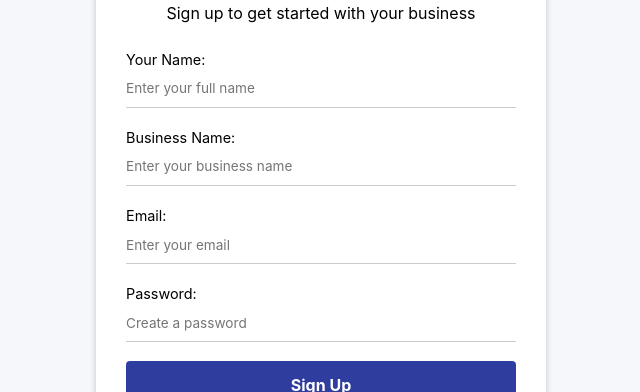
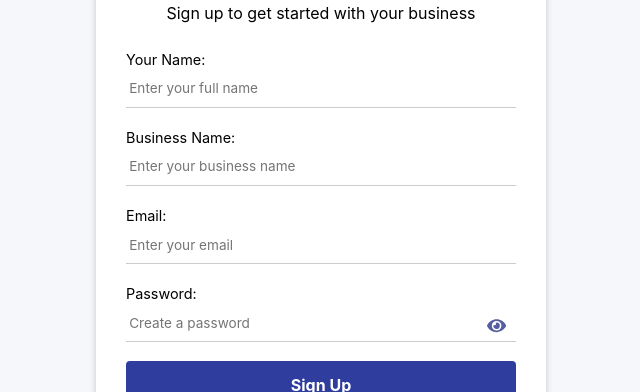
Before and after one commit to gedadev/appointment-manager, a React (Vite) app in the folder frontend/: page /signup in a window 1280 px wide. Shown: the part 203-595 px from the top of the page, without its empty margins (319-959 px from the left). Built offline with nearby package versions, Linux system fonts and the light colour scheme; a web font is replaced by a local one.

Commit message:
Add password visibility toggle feature in Login and Signup components; update styles for toggle button

```diff
--- a/frontend/src/pages/Login.jsx
+++ b/frontend/src/pages/Login.jsx
@@ -3,6 +3,8 @@ import "../styles/Login.css";
 import { MdOutlineEmail } from "react-icons/md";
 import { MdOutlineLock } from "react-icons/md";
 import { MdError } from "react-icons/md";
+import { FaEye } from "react-icons/fa";
+import { FaEyeSlash } from "react-icons/fa";
 import { Link, useNavigate } from "react-router-dom";
 import { useAuth } from "../hooks/useAuth";
 import { useFormValidations } from "../hooks/useFormValidations";
@@ -10,6 +12,7 @@ import { useFormValidations } from "../hooks/useFormValidations";
 export default function Login() {
   const [email, setEmail] = useState("");
   const [password, setPassword] = useState("");
+  const [visiblePassword, setVisiblePassword] = useState(false);
   const { login, loading, error } = useAuth();
   const { validateEmail, validatePassword, formError, validateForm } =
     useFormValidations();
@@ -35,6 +38,10 @@ export default function Login() {
     const password = e.target.value;
     validatePassword(password);
     setPassword(password);
+  };
+
+  const togglePassword = () => {
+    setVisiblePassword(!visiblePassword);
   };
 
   return (
@@ -63,12 +70,15 @@ export default function Login() {
               <MdOutlineLock />
             </label>
             <input
-              type="password"
+              type={visiblePassword ? "text" : "password"}
               id="password"
               value={password}
               onChange={handlePassword}
               placeholder="Enter your password"
             />
+            <div className="toggle-password" onClick={togglePassword}>
+              {visiblePassword ? <FaEyeSlash /> : <FaEye />}
+            </div>
             {formError && formError.input === "password" && (
               <span>{formError.message}</span>
             )}
--- a/frontend/src/pages/Signup.jsx
+++ b/frontend/src/pages/Signup.jsx
@@ -1,7 +1,9 @@
 import { useState } from "react";
 import { Link, useNavigate } from "react-router-dom";
+import { MdError } from "react-icons/md";
+import { FaEye } from "react-icons/fa";
+import { FaEyeSlash } from "react-icons/fa";
 import { useAuth } from "../hooks/useAuth";
-import { MdError } from "react-icons/md";
 import { useFormValidations } from "../hooks/useFormValidations";
 
 export default function Signup() {
@@ -11,6 +13,7 @@ export default function Signup() {
     password: "",
     businessName: "",
   });
+  const [visiblePassword, setVisiblePassword] = useState(false);
   const { signup, loading, error } = useAuth();
   const {
     validateName,
@@ -56,6 +59,10 @@ export default function Signup() {
       const { success } = await signup(formData);
       if (success) navigate("/dashboard");
     }
+  };
+
+  const togglePassword = () => {
+    setVisiblePassword(!visiblePassword);
   };
 
   return (
@@ -112,7 +119,7 @@ export default function Signup() {
           <div className="form-group">
             <label htmlFor="password">Password:</label>
             <input
-              type="password"
+              type={visiblePassword ? "text" : "password"}
               id="password"
               name="password"
               value={formData.password}
@@ -120,6 +127,9 @@ export default function Signup() {
               placeholder="Create a password"
               disabled={loading}
             />
+            <div className="toggle-password" onClick={togglePassword}>
+              {visiblePassword ? <FaEyeSlash /> : <FaEye />}
+            </div>
             {formError && formError.input === "password" && (
               <span>{formError.message}</span>
             )}
--- a/frontend/src/styles/Login.css
+++ b/frontend/src/styles/Login.css
@@ -60,7 +60,7 @@
 }
 
 .signup-card .form-group input {
-  padding: 0.5rem 0;
+  padding: 0.5rem 0.2rem;
   font-size: 0.85rem;
 }
 
@@ -153,3 +153,23 @@
 .signup-card .form-group span {
   top: 100%;
 }
+
+.toggle-password {
+  position: absolute;
+  top: 50%;
+  transform: translateY(-50%);
+  right: 0;
+  margin: 0 0.4rem;
+  cursor: pointer;
+}
+
+.toggle-password svg {
+  font-size: 1.2rem;
+  color: var(--accent-alt);
+}
+
+.signup-card .toggle-password {
+  bottom: 0;
+  transform: translateY(0);
+  margin-bottom: 10px;
+}
```
